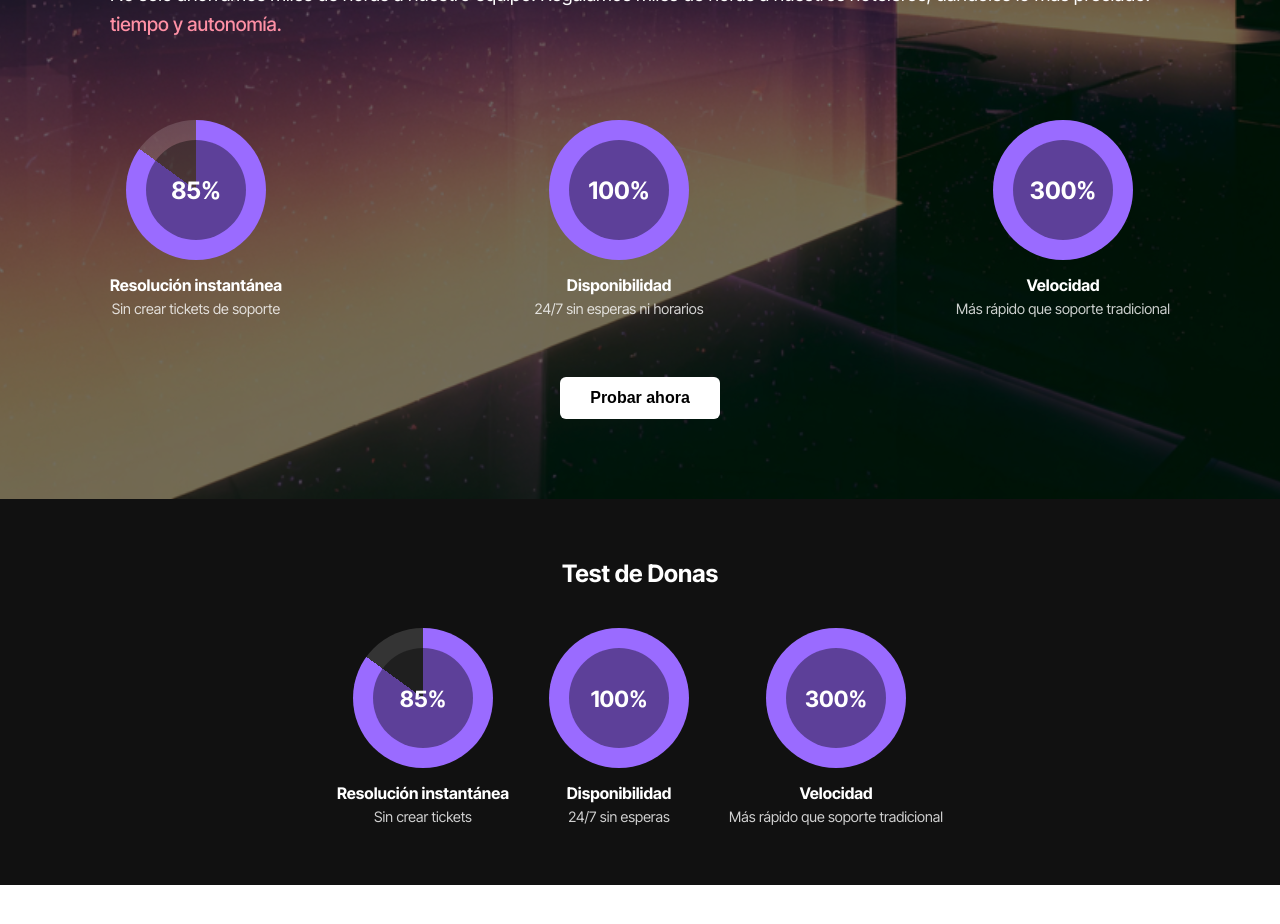
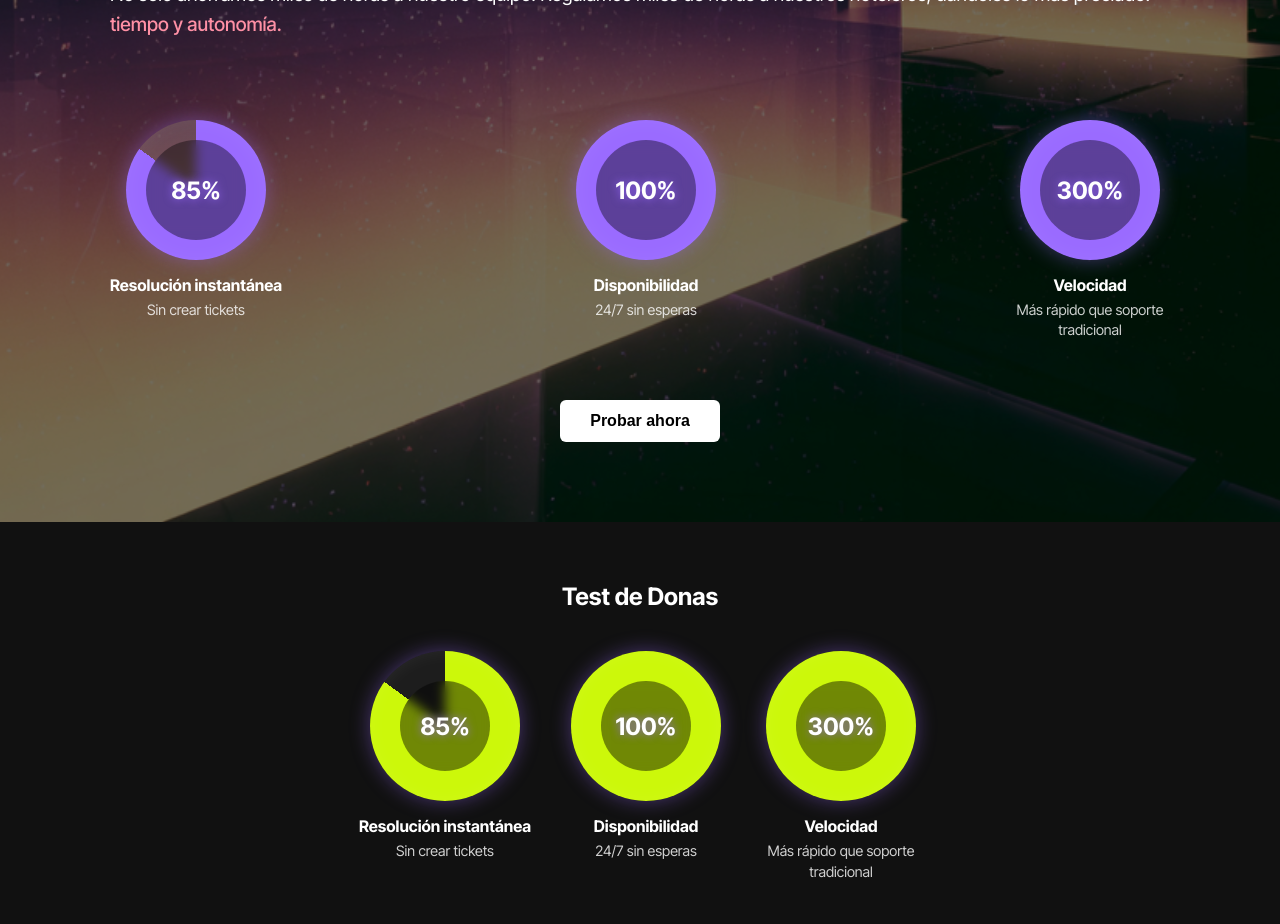
Before and after one commit to FerbaDev/lp_Pxsol_Copilot, a React (Vite) app: page / in a window 1280 px wide. Shown: the part 6540-7464 px from the top of the page. Before the commit the page ends 7425 px from the top, so only its background shows below. Built offline with nearby package versions, Linux system fonts and the light colour scheme.

Commit message:
corrigiendo animaciones en donas

```diff
--- a/src/components/SupportDemo/DonutChart.scss
+++ b/src/components/SupportDemo/DonutChart.scss
@@ -1,3 +1,54 @@
+// .donut {
+//   display: flex;
+//   flex-direction: column;
+//   align-items: center;
+//   text-align: center;
+
+//   &__circle {
+//     width: 140px;
+//     height: 140px;
+//     border-radius: 50%;
+//     position: relative;
+//     display: flex;
+//     align-items: center;
+//     justify-content: center;
+//     font-size: 1.4rem;
+//     font-weight: 700;
+
+//     background: conic-gradient(
+//       #9a6bff calc(var(--percent) * 1%),
+//       rgba(255, 255, 255, 0.01) 0
+//     );
+
+//     &::after {
+//       content: "";
+//       width: 100px;
+//       height: 100px;
+//       background: rgba(0, 0, 0, 0.4);
+//       border-radius: 50%;
+//       position: absolute;
+//     }
+
+//     &::before {
+//       content: attr(data-percentage) "%";
+//       position: absolute;
+//       z-index: 2;
+//     }
+//   }
+
+//   &__label {
+//     margin-top: 15px;
+//     font-weight: 700;
+//     font-size: 1rem;
+//   }
+
+//   &__desc {
+//     font-size: 0.9rem;
+//     opacity: 0.8;
+//     margin-top: 5px;
+//   }
+// }
+
 .donut {
   display: flex;
   flex-direction: column;
@@ -5,35 +56,52 @@
   text-align: center;
 
   &__circle {
-    width: 140px;
-    height: 140px;
+    width: 150px;
+    height: 150px;
     border-radius: 50%;
     position: relative;
     display: flex;
     align-items: center;
     justify-content: center;
-    font-size: 1.4rem;
+    font-size: 1.5rem;
     font-weight: 700;
+    cursor: default;
 
     background: conic-gradient(
-      #9a6bff calc(var(--percent) * 1%),
-      rgba(255, 255, 255, 0.15) 0
+      #ccf80a calc(var(--percent) * 1%),
+      rgba(255, 255, 255, 0.05) 0
     );
+
+
+
+    /* mejora clave: animación suave al renderizar */
+    transition: background 1s ease-out;
+
+
 
     &::after {
       content: "";
-      width: 100px;
-      height: 100px;
-      background: rgba(0, 0, 0, 0.4);
+      width: 90px;
+      height: 90px;
+      background: rgba(0, 0, 0, 0.45);
       border-radius: 50%;
       position: absolute;
+
     }
 
     &::before {
       content: attr(data-percentage) "%";
       position: absolute;
       z-index: 2;
+      color: #fff;
+
     }
+    &:hover {
+      transform: scale(1.04);
+      transition: transform 0.3s ease-out;
+
+}
+
   }
 
   &__label {
@@ -46,5 +114,7 @@
     font-size: 0.9rem;
     opacity: 0.8;
     margin-top: 5px;
+    max-width: 160px;
+    line-height: 1.4;
   }
 }
--- /dev/null
+++ b/src/components/SupportFuture/DonutChart.jsx
@@ -0,0 +1,40 @@
+import { useEffect, useState } from "react";
+import './DonutChart.scss';
+
+const DonutChart = ({ percent, label, desc }) => {
+  const [value, setValue] = useState(0);
+
+  useEffect(() => {
+    let start = 0;
+    const end = percent;
+    const duration = 900;
+    const increment = end / (duration / 16);
+
+    const animate = () => {
+      start += increment;
+      if (start >= end) {
+        start = end;
+      } else {
+        requestAnimationFrame(animate);
+      }
+      setValue(Math.round(start));
+    };
+
+    requestAnimationFrame(animate);
+  }, [percent]);
+
+  return (
+    <div className="donut">
+      <div
+        className="donut__circle"
+        style={{ "--percent": value }}
+        data-percentage={value}
+      ></div>
+
+      <p className="donut__label">{label}</p>
+      {desc && <span className="donut__desc">{desc}</span>}
+    </div>
+  );
+};
+
+export default DonutChart;
--- /dev/null
+++ b/src/components/SupportFuture/DonutChart.scss
@@ -0,0 +1,74 @@
+.donut {
+  display: flex;
+  flex-direction: column;
+  align-items: center;
+  text-align: center;
+
+  &__circle {
+    width: 150px;
+    height: 150px;
+    border-radius: 50%;
+    position: relative;
+    display: flex;
+    align-items: center;
+    justify-content: center;
+    font-size: 1.5rem;
+    font-weight: 700;
+    cursor: default;
+
+    background: conic-gradient(
+      #9a6bff calc(var(--percent) * 1%),
+      rgba(255, 255, 255, 0.05) 0
+    );
+
+
+
+    /* mejora clave: animación suave al renderizar */
+    transition: background 1s ease-out;
+
+    /* borde premium + glow */
+    box-shadow:
+      0 0 20px rgba(154, 107, 255, 0.4),
+      inset 0 0 20px rgba(255, 255, 255, 0.06);
+
+    &::after {
+      content: "";
+      width: 110px;
+      height: 110px;
+      background: rgba(0, 0, 0, 0.45);
+      border-radius: 50%;
+      position: absolute;
+      backdrop-filter: blur(6px);
+    }
+
+    &::before {
+      content: attr(data-percentage) "%";
+      position: absolute;
+      z-index: 2;
+      color: #fff;
+      text-shadow: 0 0 8px rgba(154, 107, 255, 0.8);
+    }
+    &:hover {
+      transform: scale(1.04);
+      transition: transform 0.3s ease-out;
+      box-shadow:
+    0 0 25px rgba(154, 107, 255, 0.6),
+    inset 0 0 25px rgba(255, 255, 255, 0.1);
+}
+
+  }
+
+  &__label {
+    margin-top: 15px;
+    font-weight: 700;
+    font-size: 1rem;
+  }
+
+  &__desc {
+    font-size: 0.9rem;
+    opacity: 0.8;
+    margin-top: 5px;
+    max-width: 160px;
+    line-height: 1.4;
+  }
+}
--- a/src/components/SupportFuture/SupportFuture.jsx
+++ b/src/components/SupportFuture/SupportFuture.jsx
@@ -1,5 +1,6 @@
 import './SupportFuture.scss';
 import bgImage from '../../assets/bg-image.png';
+import DonutChart from './DonutChart';
 
 const SupportFuture = () => {
   return (
@@ -60,7 +61,7 @@ const SupportFuture = () => {
           </div>
 
           <div className="future-support__donuts">
-            <div className="donut">
+            {/* <div className="donut">
   <div
     className="donut__circle"
     style={{ "--percent": 85 }}
@@ -88,8 +89,24 @@ const SupportFuture = () => {
   ></div>
   <p className="donut__label">Velocidad</p>
   <span className="donut__desc">Más rápido que soporte tradicional</span>
-</div>
+</div> */}
+            <DonutChart
+          percent={85}
+          label="Resolución instantánea"
+          desc="Sin crear tickets"
+        />
 
+        <DonutChart
+          percent={100}
+          label="Disponibilidad"
+          desc="24/7 sin esperas"
+        />
+
+        <DonutChart
+          percent={300}
+          label="Velocidad"
+          desc="Más rápido que soporte tradicional"
+        />
           </div>
 
           <div className="future-support__cta">
```
